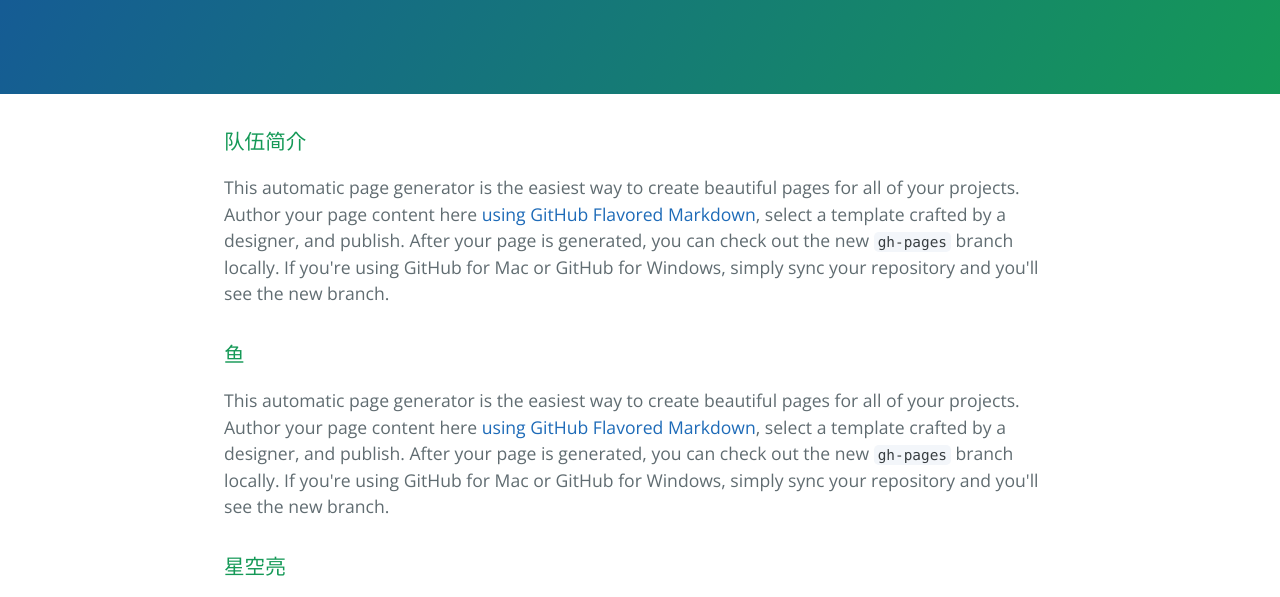
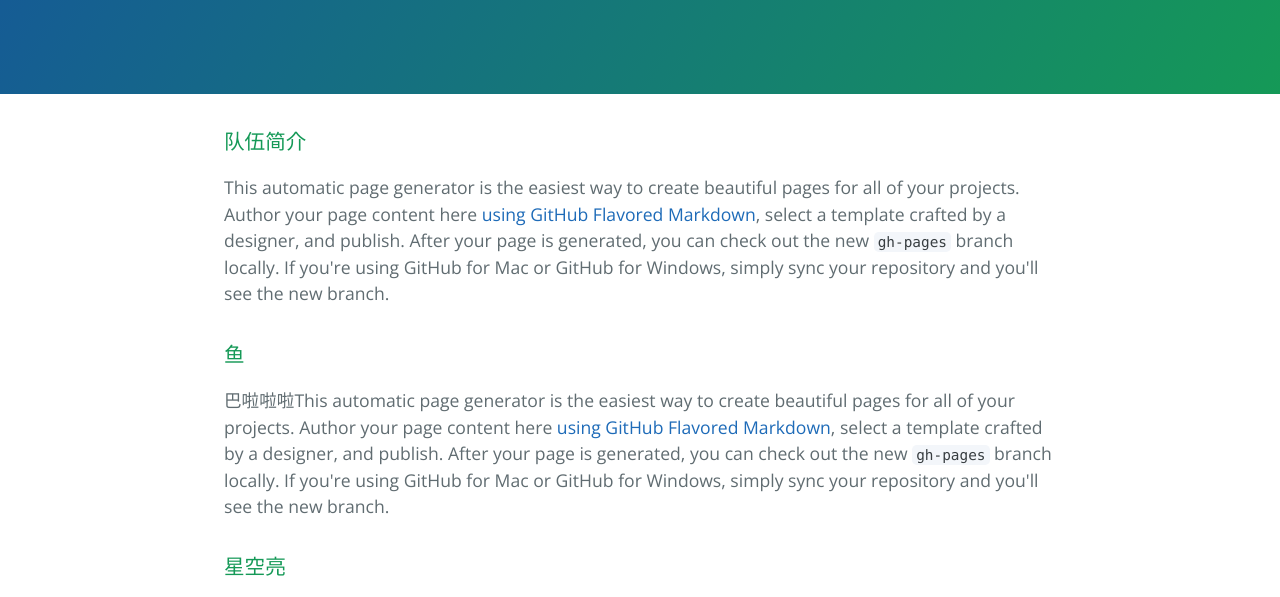
Before and after one commit to maojiaba/PrototypeWB.github.io, a plain HTML site: page index.html in a window 1280 px wide. Shown: the part 176-773 px from the top of the page. Drawn offline with nearby package versions, Linux system fonts and the light colour scheme.

Commit message:
Update index.html

```diff
--- a/index.html
+++ b/index.html
@@ -24,7 +24,7 @@
 <h3>
 <a id="鱼" class="anchor" href="#%E9%B1%BC" aria-hidden="true"><span class="octicon octicon-link"></span></a>鱼</h3>
 
-<p>This automatic page generator is the easiest way to create beautiful pages for all of your projects. Author your page content here <a href="https://guides.github.com/features/mastering-markdown/">using GitHub Flavored Markdown</a>, select a template crafted by a designer, and publish. After your page is generated, you can check out the new <code>gh-pages</code> branch locally. If you're using GitHub for Mac or GitHub for Windows, simply sync your repository and you'll see the new branch.</p>
+<p>巴啦啦啦This automatic page generator is the easiest way to create beautiful pages for all of your projects. Author your page content here <a href="https://guides.github.com/features/mastering-markdown/">using GitHub Flavored Markdown</a>, select a template crafted by a designer, and publish. After your page is generated, you can check out the new <code>gh-pages</code> branch locally. If you're using GitHub for Mac or GitHub for Windows, simply sync your repository and you'll see the new branch.</p>
 
 <h3>
 <a id="星空亮" class="anchor" href="#%E6%98%9F%E7%A9%BA%E4%BA%AE" aria-hidden="true"><span class="octicon octicon-link"></span></a>星空亮</h3>
```
